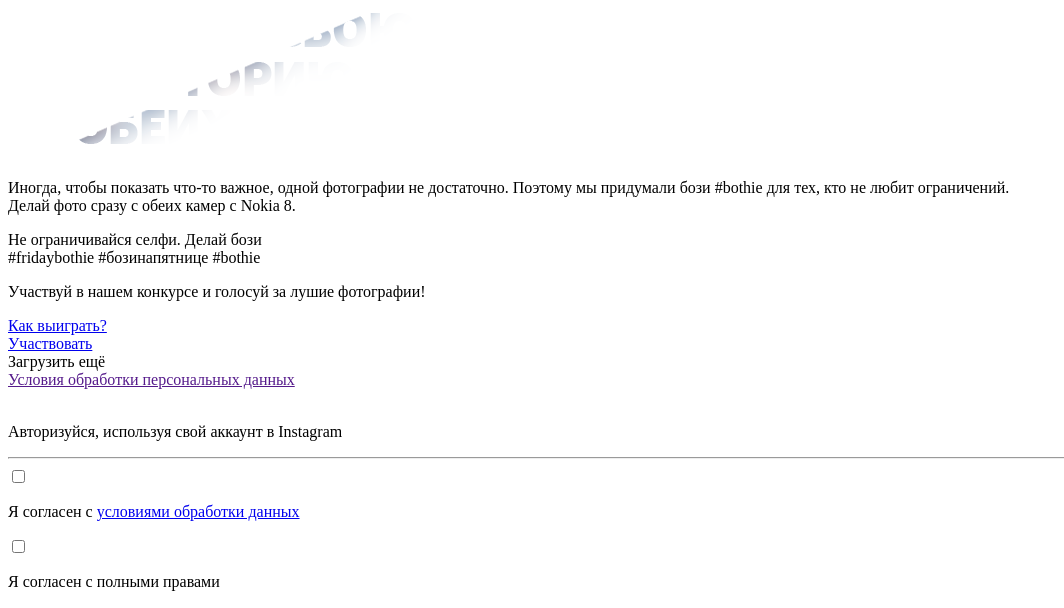
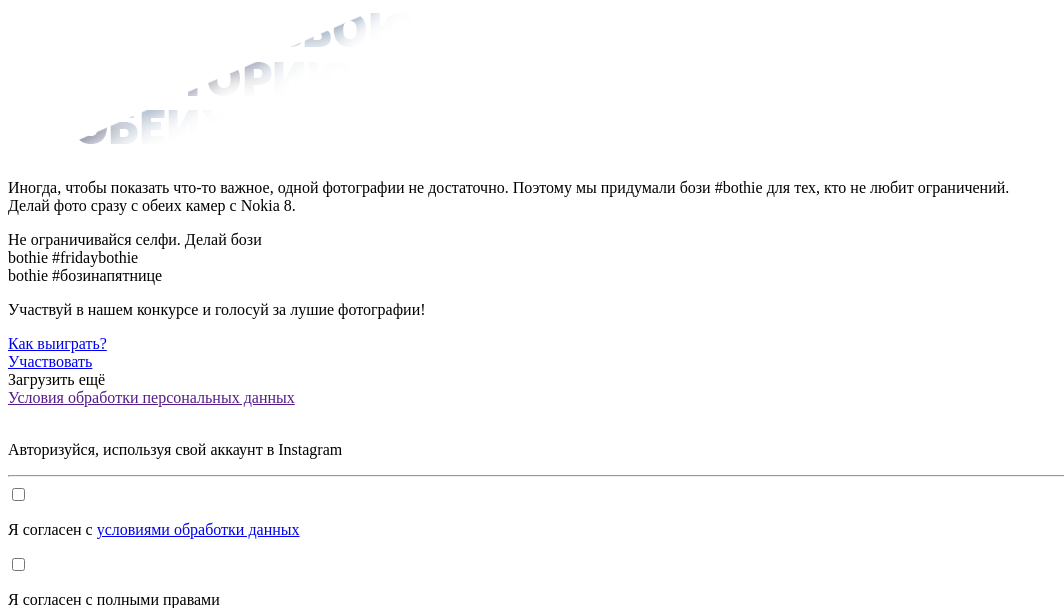
Before and after one commit to npyatak/bothie, a Yii app: template frontend/views/site/vote.php in a window 1280 px wide. Shown: the part 277-885 px from the top of the page, without its empty margins (0-1064 px from the left). Run offline with PHP 8.4 and a stand-in for Yii, Linux system fonts and the light colour scheme; the template is opened without the code that fills it, so the values that code supplies are empty; some libraries are stand-ins or nearby versions.

Commit message:
Остальные правки +

```diff
--- a/frontend/views/site/how_to_win.php
+++ b/frontend/views/site/how_to_win.php
@@ -19,7 +19,8 @@
                 <div class="bottom m-t-40 wow fadeInUp">
                     <p class="white-text">Иногда, чтобы показать что-то важное, одной фотографии не достаточно. Поэтому мы придумали бози #bothie для тех, кто не любит ограничений. Делай фото сразу с обеих камер с Nokia 8.</p>
                     <p class="m-t-30 m-b-40 tt-up white-text font-30">Не ограничивайся селфи. Делай бози<br>
-                        <span class="tt-normal">#bothie #fridaybothie #бозинапятнице</span>
+                        <span class="tt-normal">bothie #fridaybothie</span><br>
+                        <span class="tt-normal">bothie #бозинапятнице</span>
                     </p>
                     <p class="white-text">Участвуй в нашем конкурсе и голосуй за лучшие фотографии!</p>
                 </div>
--- a/frontend/views/site/index.php
+++ b/frontend/views/site/index.php
@@ -90,7 +90,8 @@
                         </p>
                         <p class="m-t-30 tt-up white-text font-30">
                             Не ограничивайся селфи. Делай бози <br>
-                            <span class="tt-normal">#bothie #fridaybothie #бозинапятнице</span>
+                            <span class="tt-normal">bothie #fridaybothie</span><br>
+                            <span class="tt-normal">bothie #бозинапятнице</span>
                         </p>
                         <div class="button-wrap">
                             <div>
--- a/frontend/views/site/vote.php
+++ b/frontend/views/site/vote.php
@@ -19,7 +19,9 @@
                         <p class="text-white wow fadeInUp">Иногда, чтобы показать что-то важное, одной фотографии не достаточно. Поэтому мы придумали бози #bothie для тех, кто не любит ограничений. <br>
                             Делай фото сразу с обеих камер с Nokia 8.</p>
                         <p class="m-t-30 m-b-40 tt-up white-text font-30 wow fadeInUp">
-                            Не ограничивайся селфи. Делай бози <br><span class="tt-normal">#fridaybothie #бозинапятнице #bothie</span>
+                            Не ограничивайся селфи. Делай бози <br>
+                            <span class="tt-normal">bothie #fridaybothie</span><br>
+                            <span class="tt-normal">bothie #бозинапятнице</span>
                         </p>
                         <p class="text-white wow fadeInUp">Участвуй в нашем конкурсе и голосуй за лушие фотографии!</p>
                         <div class="links wow fadeInUp">
```
